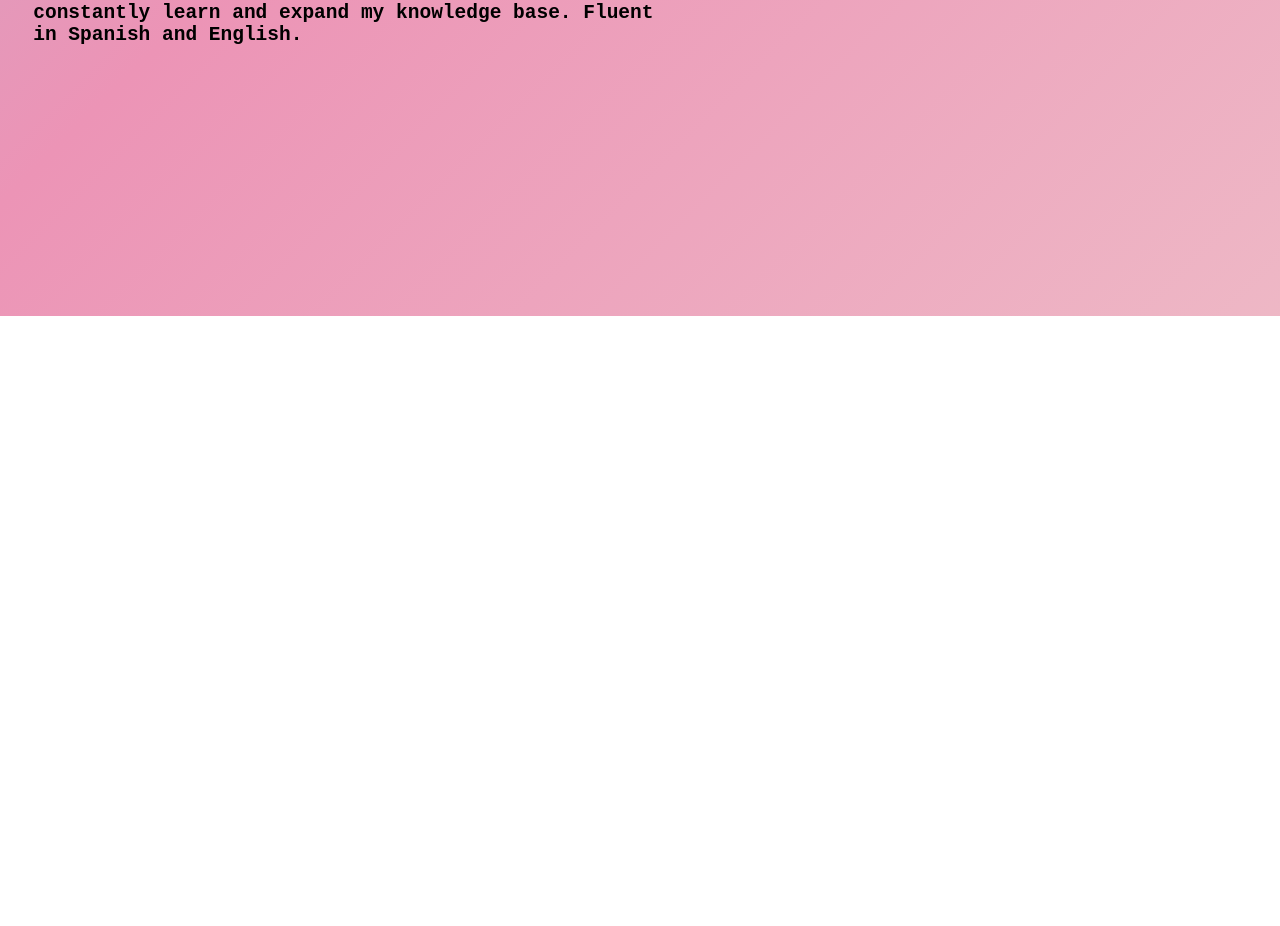
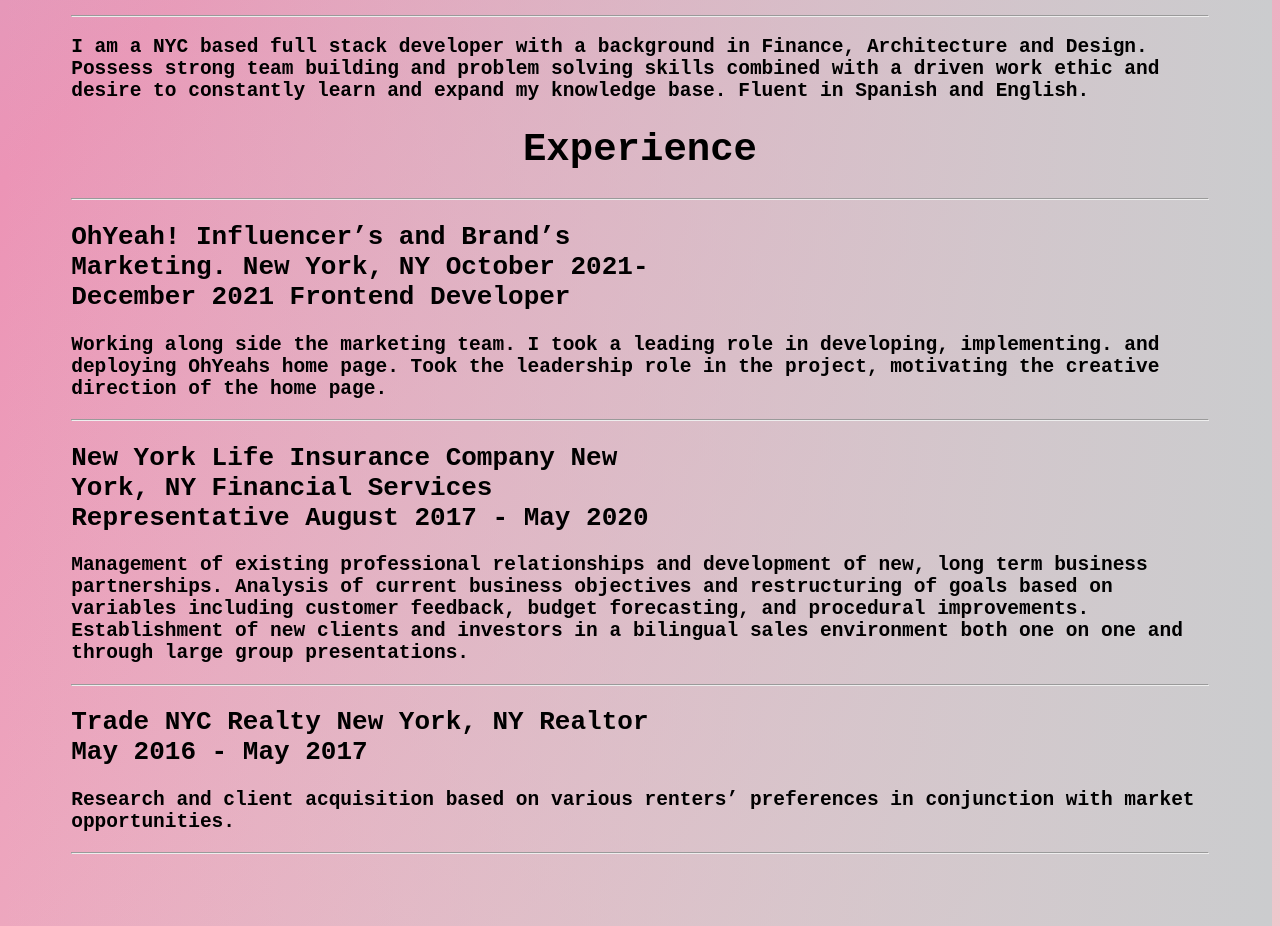
Before and after one commit to sarisgar28/sara-portfolio, a Next.js app: page / in a window 1280 px wide. Shown: the part 500-1426 px from the top of the page. Before the commit the page ends 816 px from the top, so only its background shows below. Built offline with nearby package versions, Linux system fonts and the light colour scheme.

Commit message:
experience done

```diff
--- a/pages/index.js
+++ b/pages/index.js
@@ -3,7 +3,9 @@
 import { FaInstagram } from "react-icons/fa";
 
 
+
 export default function Home() {
+
   return (
     <Container>
 
@@ -30,16 +32,18 @@
          <a href="mailto: sarisgar28@gmail.com" >
           <GrMail style={{ marginLeft: '2%', fontSize: '40px', color: '#7D8FB3'   }}/>
          </a>
+
        </Col>
       </Row>
 
 
 
-     <Card>
+     <Card className="card">
      <Row>
 
-       <Col sm={4} style={{width: '50%', padding: '2%', textAlign:'left'  }}>
+       <Col sm={4}>
          <h1> About Me!</h1>
+         <hr className="separator"></hr>
          <h3> I am a NYC based full stack developer with a background in Finance,
             Architecture and Design. Possess strong team building and
             problem solving skills combined with a driven work ethic and desire to
@@ -47,6 +51,40 @@
          </h3>
        </Col>
        <Col sm={4}>
+         <h1> Experience</h1>
+         <hr className="separator"></hr>
+          <h2>
+            OhYeah!  Influencer’s and Brand’s Marketing.
+            New York, NY
+            October 2021- December 2021
+            Frontend Developer
+          </h2>
+
+          <h3>
+          Working along side the marketing team. I took a leading role in developing,
+          implementing. and deploying OhYeahs home page.
+          Took the leadership role in the project, motivating the creative direction of the home page.
+          </h3>
+          <hr className="separator"></hr>
+          <h2>New York Life Insurance Company 	New York, NY
+          Financial Services Representative	       August 2017 - May 2020
+          </h2>
+
+          <h3>
+            Management of existing professional relationships and development of new, long term business partnerships.
+            Analysis of current business objectives and restructuring of goals based on variables including customer feedback, budget forecasting, and procedural improvements.
+            Establishment of new clients and investors in a bilingual sales environment both one on one and through large group presentations.
+          </h3>
+          <hr className="separator"></hr>
+          <h2>
+          Trade NYC Realty 	                                                                                               New York, NY
+          Realtor 	       May 2016 - May 2017
+          </h2>
+
+          <h3>
+          Research and client acquisition based on various renters’ preferences in conjunction with market opportunities.
+          </h3>
+          <hr className="separator"></hr>
        </Col>
        <Col sm={4}>
        </Col>
--- a/public/index.css
+++ b/public/index.css
@@ -65,9 +65,26 @@
  h1{
     font-family: monospace;
     font-size: 3em;
+    text-align: center;
+ }
+ h2{
+    font-family: monospace;
+    font-size: 2em;
+    text-align: left;
+    width: 55%;
  }
  h3{
     font-family: monospace;
     font-size: 1.5em;
+    text-align: left;
 
  }
+ .card{
+    background: linear-gradient(270deg, #cbccce 0%, rgba(218, 222, 230, 0) 100.97%);
+    padding: 5%;
+    margin-top: 5%;
+ }
+
+ .separator{
+    background: #919192  ;
+   }
```
Also changed, not shown: 1 other file (tests, documents, lock files or other folders).
